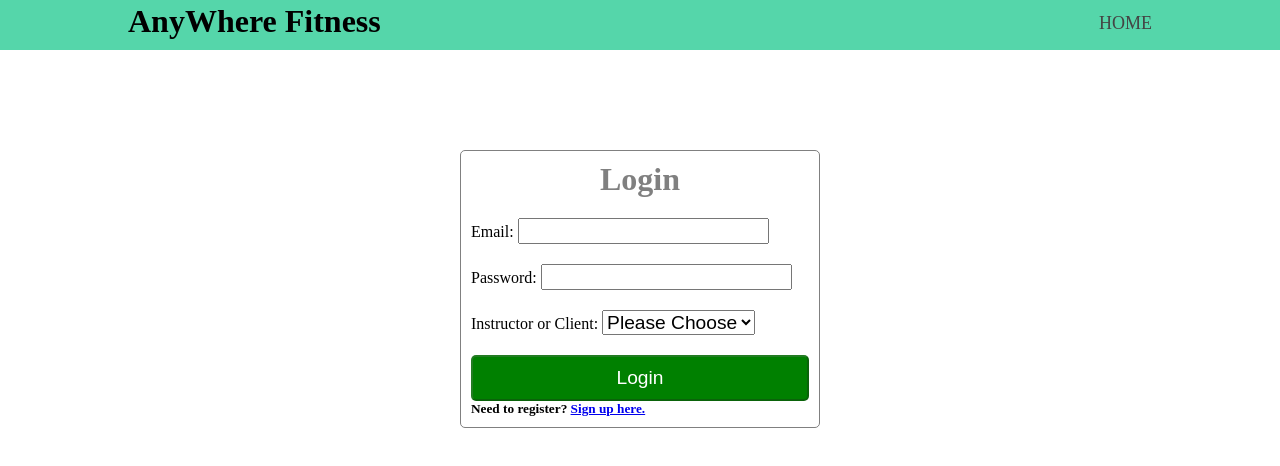
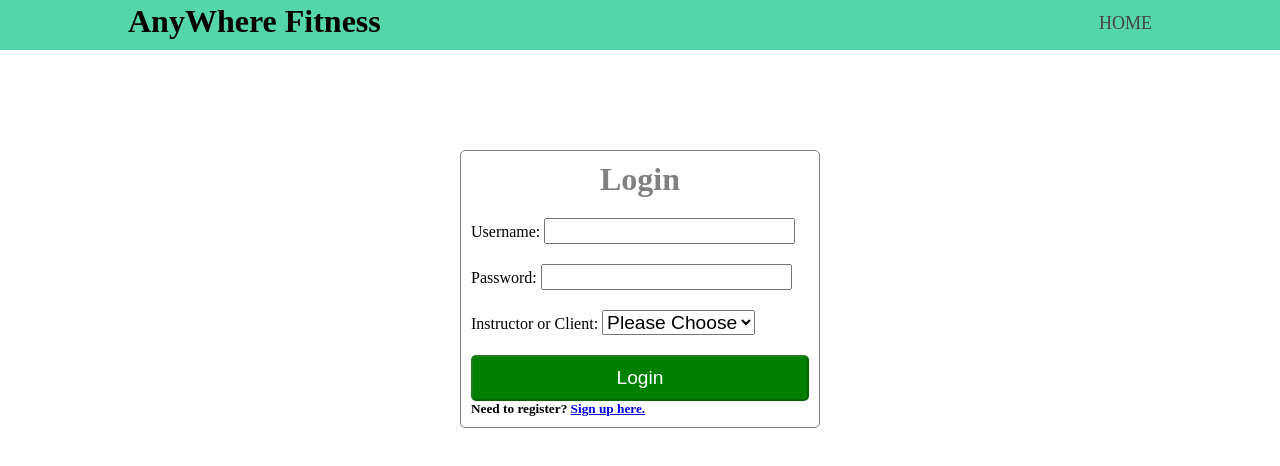
Before and after one commit to Build-Week-Anywhere-Fitness-04/front-end, a React (Create React App) app in the folder client/: page /login in a window 1280 px wide. Shown: the top 466 px of the page. Built offline with nearby package versions, Linux system fonts and the light colour scheme; no server answers.

Commit message:
removed email from login input made it username input. added a username input for sign up component. added validation

```diff
--- a/client/src/components/Login.js
+++ b/client/src/components/Login.js
@@ -6,19 +6,21 @@ import { Styles } from "./Styles";
 import * as yup from "yup";
 
 const initialLoginValues = {
-  email: "",
+  username: "",
   password: "",
   instructorOrClient: "",
 };
 
 const initialLoginErrors = {
-  email: "",
+  username: "",
   password: "",
   instructorOrClient: "",
 };
 
 const loginSchema = yup.object().shape({
-  email: yup.string().email().required("Email is required to login."),
+  username: yup.string()
+    .min(4, "Username must be at least 4 characters.")
+    .required("Username is required to login."),
   password: yup
     .string()
     .min(6, "Password must be at least 6 characters.")
@@ -49,7 +51,7 @@ function Login() {
         });
       })
       .catch((err) => {
-        console.log(err);
+
         setLoginErrors({
           ...loginErrors,
           [name]: err.errors[0],
@@ -72,7 +74,7 @@ function Login() {
     e.preventDefault();
 
     const loginUser = {
-      email: e.target.email,
+      username: e.target.username,
       password: e.target.password,
     };
   };
@@ -83,15 +85,15 @@ function Login() {
         <h1>Login</h1>
 
         <label>
-          Email:&nbsp;
+          Username:&nbsp;
           <input
             onChange={onInputChange}
-            name="email"
-            type="email"
+            name="username"
+            type="username"
             errors={loginErrors}
           />
         </label>
-        <div className="errors">{loginErrors.email}</div>
+        <div className="errors">{loginErrors.username}</div>
 
         <label>
           Password:&nbsp;
--- a/client/src/components/SignUp.js
+++ b/client/src/components/SignUp.js
@@ -11,6 +11,7 @@ import { Styles } from "./Styles";
 const API_KEY = process.env.REACT_APP_API_KEY;
 
 const initialSignUpValues = {
+  username: "",
   firstName: "",
   lastName: "",
   email: "",
@@ -20,6 +21,7 @@ const initialSignUpValues = {
 };
 
 const initialSignUpErrors = {
+  username: "",
   firstName: "",
   lastName: "",
   email: "",
@@ -28,9 +30,13 @@ const initialSignUpErrors = {
   instructorOrClient: "",
 };
 
-const phoneRegExp = /^((\\+[1-9]{1,4}[ \\-]*)|(\\([0-9]{2,3}\\)[ \\-]*)|([0-9]{2,4})[ \\-]*)*?[0-9]{3,4}?[ \\-]*[0-9]{3,4}?$/;
+const phoneRegExp = /^(\+?\d{0,4})?\s?-?\s?(\(?\d{3}\)?)\s?-?\s?(\(?\d{3}\)?)\s?-?\s?(\(?\d{4}\)?)?$/;
 
 const signUpSchema = yup.object().shape({
+  username: yup
+    .string()
+    .min(4, "Need at least 4 characters.")
+    .required("Username is required"),
   firstName: yup
     .string()
     .min(2, "Need at least 2 characters.")
@@ -40,7 +46,8 @@ const signUpSchema = yup.object().shape({
     .min(2, "Need at least 2 characters")
     .required("Last name is required"),
   email: yup.string().email().required("Email is required"),
-  phoneNumber: yup.string().matches(phoneRegExp, "Phone number is not valid"),
+  phoneNumber: yup.string().matches(phoneRegExp, "Phone number is not valid")
+  .notRequired(),
   password: yup
     .string()
     .min(6, "Password must be at least 6 characters.")
@@ -148,6 +155,17 @@ function SignUp() {
           <div className="errors"></div>
 
           <label>
+            Username:&nbsp;
+            <input
+              onChange={onInputChange}
+              name="username"
+              type="text"
+              placeholder="Username"
+            />
+          </label>
+          <div className="errors">{signUpErrors.username}</div>
+
+          <label>
             First Name:&nbsp;
             <input
               onChange={onInputChange}
```
